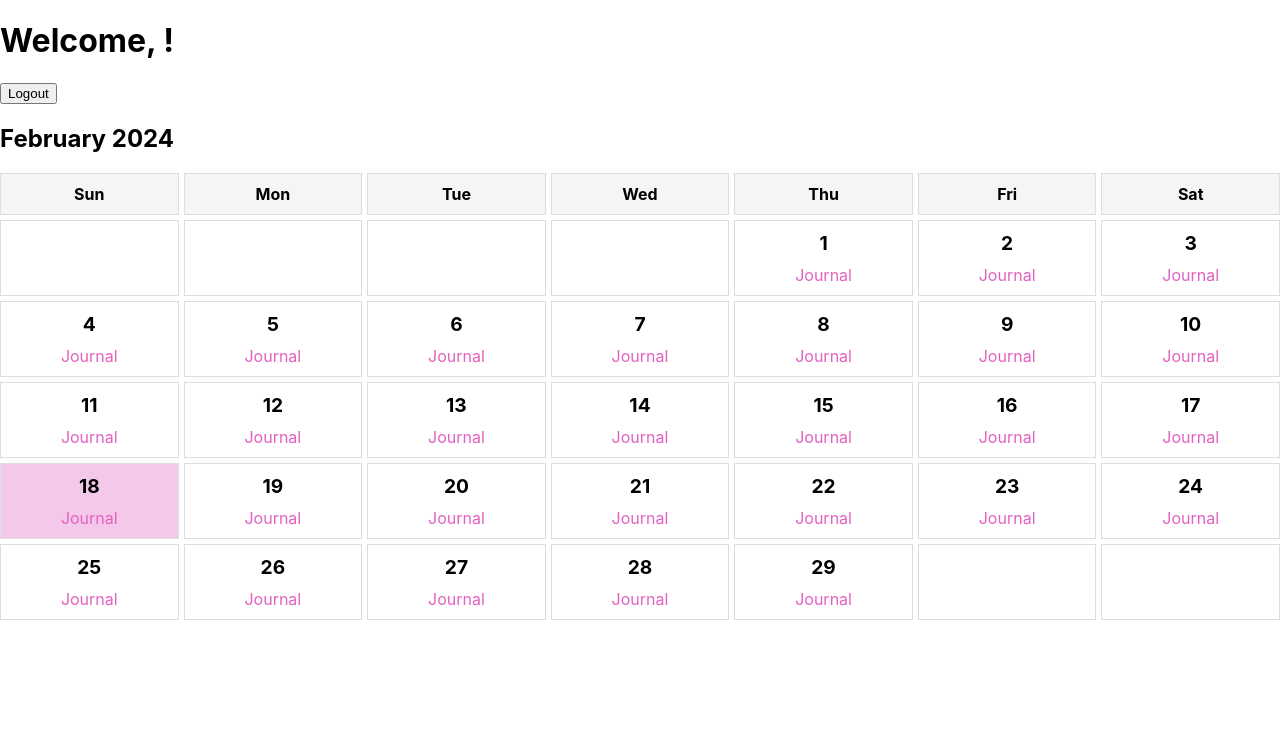
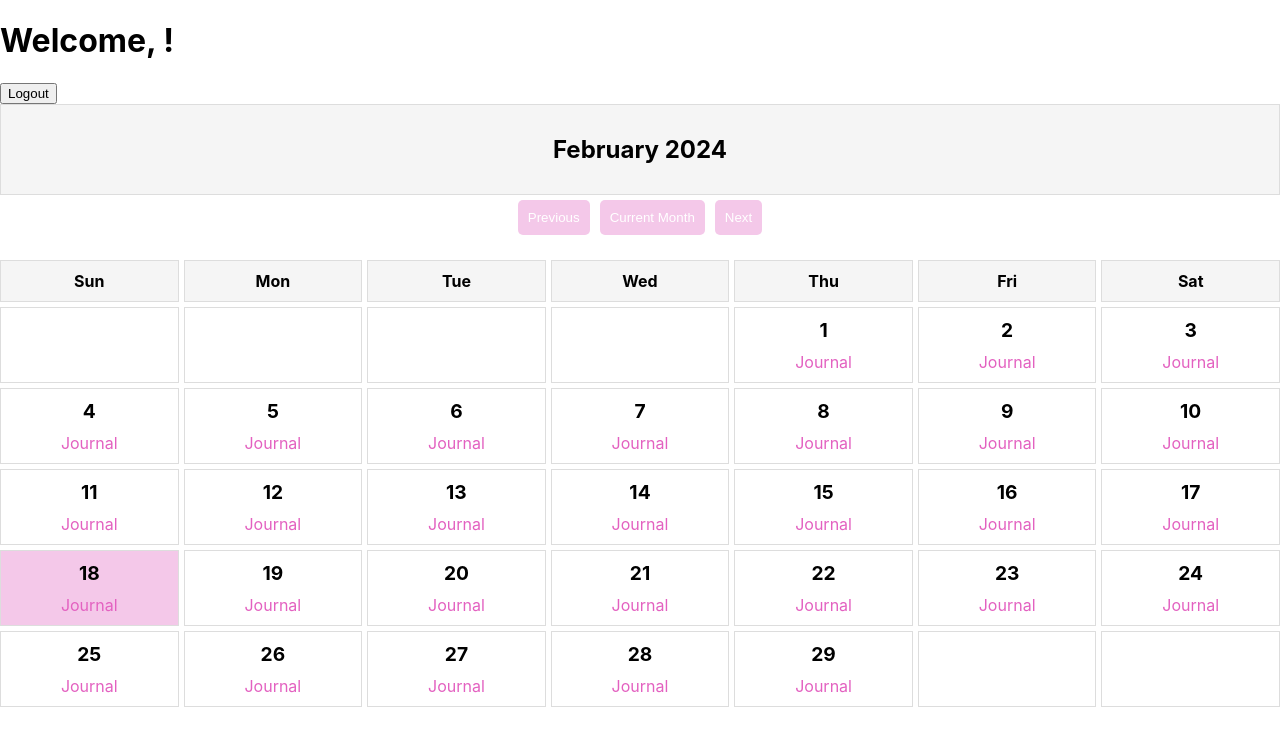
Before and after one commit to angelakim318/AgendaAlly, a React (Create React App) app in the folder frontend/: page /home in a window 1280 px wide. Shown: the top 746 px of the page. Built offline with nearby package versions, Linux system fonts and the light colour scheme; no server answers.

Commit message:
added buttons to browse months

```diff
--- a/frontend/src/components/Calendar.css
+++ b/frontend/src/components/Calendar.css
@@ -40,5 +40,29 @@
 }
 
 .current-day {
-  background-color: #f4c8e9; /* Highlight color for the current day */
+  background-color: #f4c8e9; /* Highlight current day */
 }
+
+.nav-button {
+  background-color: #f4c8e9;
+  color: white;
+  border: none;
+  padding: 10px;
+  cursor: pointer;
+  border-radius: 5px;
+  margin: 5px;
+}
+
+.nav-button:hover {
+  background-color: #d88ec6;
+}
+
+.current-month-button {
+  margin: 10;
+}
+
+.calendar-nav-buttons {
+  display: flex;
+  justify-content: center;
+  margin-bottom: 20px;
+}
--- a/frontend/src/components/Calendar.js
+++ b/frontend/src/components/Calendar.js
@@ -1,13 +1,16 @@
-import React from 'react';
+import React, { useState } from 'react';
 import { Link } from 'react-router-dom';
 import { Container } from 'react-bootstrap';
 import './Calendar.css';
 
 const Calendar = () => {
-  const now = new Date();
-  const year = now.getFullYear();
-  const month = now.getMonth();
-  const today = now.getDate();
+  const [currentDate, setCurrentDate] = useState(new Date());
+
+  const year = currentDate.getFullYear();
+  const month = currentDate.getMonth();
+  const today = new Date().getDate();
+  const currentMonth = new Date().getMonth();
+  const currentYear = new Date().getFullYear();
 
   const daysInMonth = new Date(year, month + 1, 0).getDate();
   const firstDayOfMonth = new Date(year, month, 1).getDay();
@@ -19,15 +22,34 @@ const Calendar = () => {
     return day > 0 && day <= daysInMonth ? day : null;
   });
 
+  const nextMonth = () => {
+    setCurrentDate(new Date(year, month + 1, 1));
+  };
+
+  const previousMonth = () => {
+    setCurrentDate(new Date(year, month - 1, 1));
+  };
+
+  const goToCurrentMonth = () => {
+    setCurrentDate(new Date());
+  };
+
   return (
     <Container>
-      <h2>{now.toLocaleString('default', { month: 'long' })} {year}</h2>
+      <div className="calendar-header">
+        <h2>{currentDate.toLocaleString('default', { month: 'long' })} {year}</h2>
+      </div>
+      <div className="calendar-nav-buttons">
+        <button onClick={previousMonth} className="nav-button">Previous</button>
+        <button onClick={goToCurrentMonth} className="nav-button current-month-button">Current Month</button>
+        <button onClick={nextMonth} className="nav-button">Next</button>
+      </div>
       <div className="calendar-grid">
         {['Sun', 'Mon', 'Tue', 'Wed', 'Thu', 'Fri', 'Sat'].map((day) => (
           <div key={day} className="calendar-header">{day}</div>
         ))}
         {calendarArray.map((day, index) => (
-          <div key={index} className={`calendar-day ${day === today ? 'current-day' : ''}`}>
+          <div key={index} className={`calendar-day ${day === today && month === currentMonth && year === currentYear ? 'current-day' : ''}`}>
             {day ? (
               <>
                 <div className="day-number">{day}</div>
```
